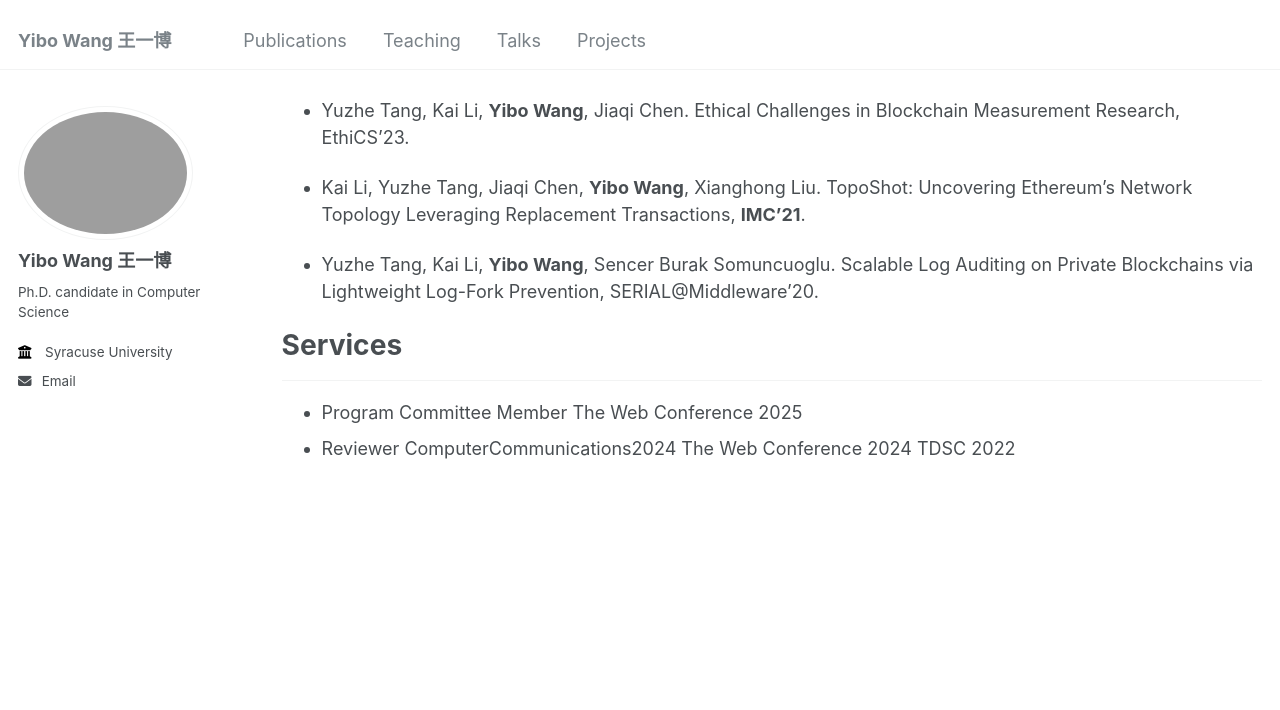
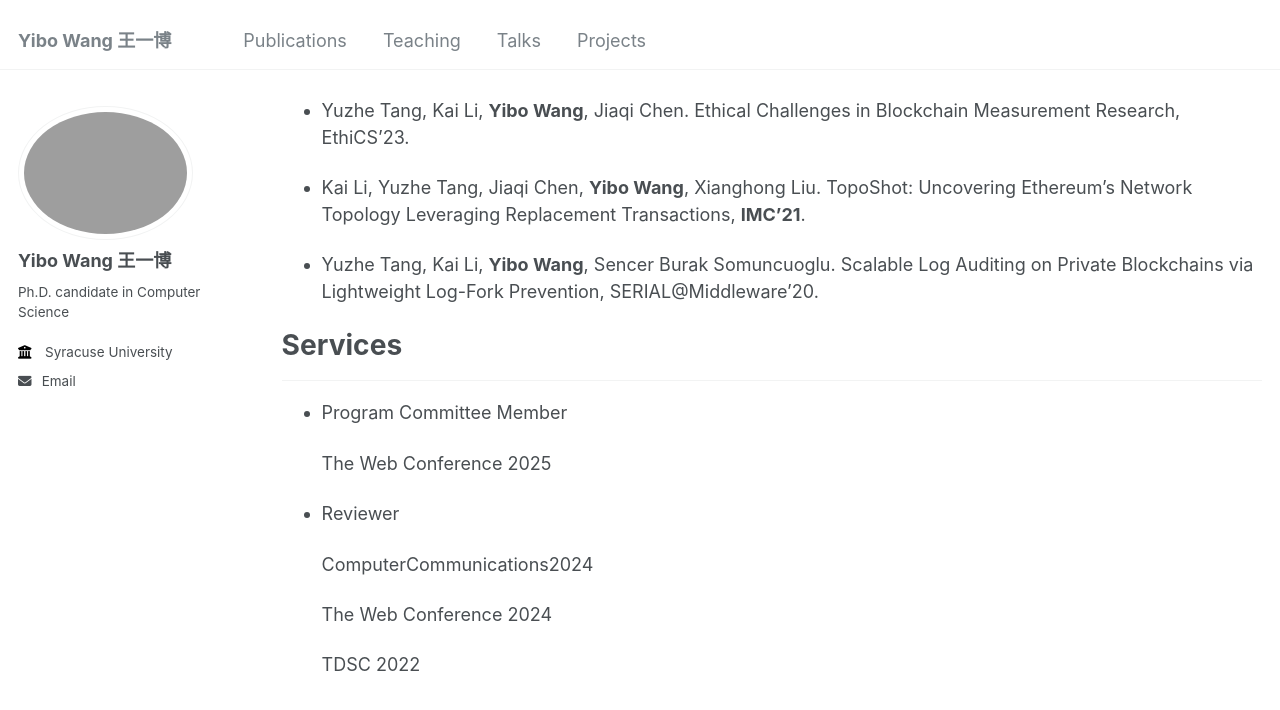
Before and after one commit to wangyibo0308/wangyibo0308.github.io, a Jekyll site: the page built from _pages/about.md, in a window 1280 px wide and 900 px high, scrolled down 957 px. Shown: the top 710 px of the window. Built offline with Jekyll 4.4.1, drawn with Linux system fonts in a browser that asks for light colours; before the commit the page ends 1635 px from its top, so only the background shows below that.

Commit message:
Update about.md

```diff
--- a/_pages/about.md
+++ b/_pages/about.md
@@ -24,7 +24,7 @@ Publications
 ======
 ---
 
-- **Yibo Wang**, Yuzhe Tang, Kai Li, Wanning Ding, Zhihua Yang. <span style="color: blue;">[Understanding Ethereum Mempool Security under Asymmetric DoS by Symbolized Stateful Fuzzing](https://www.usenix.org/system/files/usenixsecurity24-wang-yibo.pdf)</span>, **USENIX Security'24**.
+- **Yibo Wang**, Yuzhe Tang, Kai Li, Wanning Ding, Zhihua Yang. [<span style="color: blue;">Understanding Ethereum Mempool Security under Asymmetric DoS by Symbolized Stateful Fuzzing</span>](https://www.usenix.org/system/files/usenixsecurity24-wang-yibo.pdf), **USENIX Security'24**.
 
 - **Yibo Wang**, Qi Zhang, Kai Li, Yuzhe Tang, Jiaqi Chen, Xiapu Luo, Ting Chen. [iBatch: Saving Ethereum Fees via Secure and Cost-Effective Batching of Smart-Contract Invocations](https://tristartom.github.io/docs/fse21-ibatch.pdf), **ESEC/FSE'21**.
 
@@ -48,8 +48,12 @@ Services
 ======
 ---
 - Program Committee Member
+
   The Web Conference 2025
 - Reviewer
+
   ComputerCommunications2024
+
   The Web Conference 2024
+
   TDSC 2022
```
